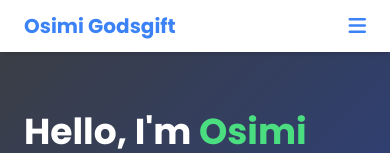
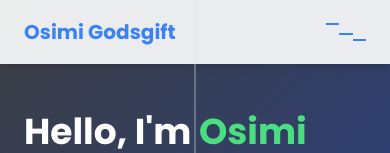
Before and after one commit to Coding-Base/OsimiGodsgiftPortfolio, a React (Vite) app: page / in a window 390 px wide. Shown: the top 153 px of the page. Built offline with nearby package versions, Linux system fonts and the light colour scheme.

Commit message:
Update Navbar.jsx

```diff
--- a/src/components/Navbar.jsx
+++ b/src/components/Navbar.jsx
@@ -1,8 +1,25 @@
 // src/components/Navbar.jsx
-import { useState } from 'react'
+import React, { useEffect, useRef, useState } from 'react'
 
-const Navbar = () => {
+export default function Navbar() {
   const [isMenuOpen, setIsMenuOpen] = useState(false)
+  const menuRef = useRef(null)
+
+  useEffect(() => {
+    const onKey = (e) => {
+      if (e.key === 'Escape') setIsMenuOpen(false)
+    }
+    window.addEventListener('keydown', onKey)
+    return () => window.removeEventListener('keydown', onKey)
+  }, [])
+
+  useEffect(() => {
+    // prevent body scroll when menu is open
+    document.body.style.overflow = isMenuOpen ? 'hidden' : ''
+    return () => {
+      document.body.style.overflow = ''
+    }
+  }, [isMenuOpen])
 
   const scrollToSection = (sectionId) => {
     const element = document.getElementById(sectionId)
@@ -13,9 +30,11 @@ const Navbar = () => {
   }
 
   return (
-    <nav className="fixed w-full bg-white shadow-md z-50">
+    <nav className="fixed w-full z-50">
+      <div className="bg-white/90 backdrop-blur-sm shadow-md">
         <div className="container mx-auto px-6 py-3 flex justify-between items-center">
-        <a href="#" className="text-xl font-bold text-blue-500">Osimi Godsgift</a>
+          <a href="#home" onClick={(e) => { e.preventDefault(); scrollToSection('home') }} className="text-xl font-bold text-blue-500">Osimi Godsgift</a>
+
           <div className="hidden md:flex space-x-10">
             <button onClick={() => scrollToSection('home')} className="hover:text-blue-500 transition">Home</button>
             <button onClick={() => scrollToSection('about')} className="hover:text-blue-500 transition">About</button>
@@ -24,24 +43,110 @@ const Navbar = () => {
             <button onClick={() => scrollToSection('certifications')} className="hover:text-blue-500 transition">Certifications</button>
             <button onClick={() => scrollToSection('contact')} className="hover:text-blue-500 transition">Contact</button>
           </div>
-        <div className="md:hidden">
-          <button onClick={() => setIsMenuOpen(!isMenuOpen)} className="text-blue-500 focus:outline-none">
-            <i className="fas fa-bars text-xl"></i>
+
+          <div className="md:hidden flex items-center">
+            <button
+              onClick={() => setIsMenuOpen((v) => !v)}
+              aria-expanded={isMenuOpen}
+              aria-label={isMenuOpen ? 'Close menu' : 'Open menu'}
+              className="relative z-60 w-10 h-10 flex items-center justify-center text-blue-500 focus:outline-none"
+            >
+              <span className={`block w-6 h-0.5 bg-current transform transition duration-300 ${isMenuOpen ? 'translate-y-0 rotate-45' : '-translate-y-2'}`} />
+              <span className={`block w-6 h-0.5 bg-current mt-1 transform transition duration-300 ${isMenuOpen ? 'opacity-0' : 'opacity-100'}`} />
+              <span className={`block w-6 h-0.5 bg-current transform transition duration-300 ${isMenuOpen ? 'translate-y-0 -rotate-45' : 'translate-y-2'}`} />
             </button>
           </div>
         </div>
+      </div>
 
-      {/* Mobile Menu */}
-      <div className={`md:hidden bg-white px-6 pt-2 pb-4 ${isMenuOpen ? 'block' : 'hidden'}`}>
-        <button onClick={() => scrollToSection('home')} className="block py-2 hover:text-blue-500 transition w-full text-left">Home</button>
-        <button onClick={() => scrollToSection('about')} className="block py-2 hover:text-blue-500 transition w-full text-left">About</button>
-        <button onClick={() => scrollToSection('skills')} className="block py-2 hover:text-blue-500 transition w-full text-left">Skills</button>
-        <button onClick={() => scrollToSection('projects')} className="block py-2 hover:text-blue-500 transition w-full text-left">Projects</button>
-        <button onClick={() => scrollToSection('certifications')} className="block py-2 hover:text-blue-500 transition w-full text-left">Certifications</button>
-        <button onClick={() => scrollToSection('contact')} className="block py-2 hover:text-blue-500 transition w-full text-left">Contact</button>
+      {/* MOBILE BOOK MENU */}
+      <div
+        ref={menuRef}
+        className={`fixed inset-0 pointer-events-none`}
+        aria-hidden={!isMenuOpen}
+      >
+        {/* backdrop */}
+        <div
+          className={`absolute inset-0 bg-black/40 transition-opacity duration-400 ${isMenuOpen ? 'opacity-100 pointer-events-auto' : 'opacity-0'}`}
+          onClick={() => setIsMenuOpen(false)}
+        />
+
+        {/* book container provides perspective for 3D */}
+        <div className="absolute inset-0 flex items-center justify-center pointer-events-none">
+          <div className="relative w-full max-w-lg h-full md:h-auto flex items-center justify-center pointer-events-none" style={{ perspective: '1400px' }}>
+            {/* left panel */}
+            <div
+              className="fixed top-0 left-0 h-full w-1/2 md:w-1/2 overflow-hidden pointer-events-auto"
+              style={{
+                transformStyle: 'preserve-3d',
+                transformOrigin: 'right center',
+                transition: 'transform 760ms cubic-bezier(.2,.85,.32,1), opacity 420ms',
+                zIndex: 70
+              }}
+            >
+              <div
+                className={`h-full w-full bg-gradient-to-r from-white to-slate-50/90 shadow-lg border-r border-white/30 flex items-center justify-center ${isMenuOpen ? 'opacity-100' : 'opacity-0'}`}
+                style={{
+                  transform: isMenuOpen ? 'rotateY(0deg)' : 'rotateY(88deg)',
+                  borderTopRightRadius: '0',
+                  borderBottomRightRadius: '0'
+                }}
+              >
+                <nav className="px-6 py-10 w-full max-w-xs">
+                  <ul className="space-y-6 text-left">
+                    <li><button onClick={() => scrollToSection('home')} className="text-xl font-semibold text-slate-800 hover:text-blue-600">Home</button></li>
+                    <li><button onClick={() => scrollToSection('about')} className="text-xl font-semibold text-slate-800 hover:text-blue-600">About</button></li>
+                    <li><button onClick={() => scrollToSection('skills')} className="text-xl font-semibold text-slate-800 hover:text-blue-600">Skills</button></li>
+                  </ul>
+                </nav>
               </div>
+            </div>
+
+            {/* right panel */}
+            <div
+              className="fixed top-0 right-0 h-full w-1/2 md:w-1/2 overflow-hidden pointer-events-auto"
+              style={{
+                transformStyle: 'preserve-3d',
+                transformOrigin: 'left center',
+                transition: 'transform 760ms cubic-bezier(.2,.85,.32,1), opacity 420ms',
+                zIndex: 70
+              }}
+            >
+              <div
+                className={`h-full w-full bg-gradient-to-l from-white to-slate-50/90 shadow-lg border-l border-white/30 flex items-center justify-center ${isMenuOpen ? 'opacity-100' : 'opacity-0'}`}
+                style={{
+                  transform: isMenuOpen ? 'rotateY(0deg)' : 'rotateY(-88deg)',
+                  borderTopLeftRadius: '0',
+                  borderBottomLeftRadius: '0'
+                }}
+              >
+                <nav className="px-6 py-10 w-full max-w-xs">
+                  <ul className="space-y-6 text-right">
+                    <li><button onClick={() => scrollToSection('projects')} className="text-xl font-semibold text-slate-800 hover:text-blue-600">Projects</button></li>
+                    <li><button onClick={() => scrollToSection('certifications')} className="text-xl font-semibold text-slate-800 hover:text-blue-600">Certifications</button></li>
+                    <li><button onClick={() => scrollToSection('contact')} className="text-xl font-semibold text-slate-800 hover:text-blue-600">Contact</button></li>
+                  </ul>
+                </nav>
+              </div>
+            </div>
+
+            {/* center hinge accent */}
+            <div
+              className="absolute top-0 bottom-0 left-1/2 -translate-x-1/2 w-px bg-slate-200/60 pointer-events-none"
+              style={{ zIndex: 75 }}
+            />
+          </div>
+        </div>
+      </div>
+
+      <style>{`
+        /* ensure smooth 3d effect and hide backface */
+        .fixed [style*="rotateY"] { backface-visibility: hidden; -webkit-backface-visibility: hidden; }
+        /* small responsive tweaks */
+        @media (max-width: 640px) {
+          .fixed > .absolute { /* adjust panel widths on very small screens */ }
+        }
+      `}</style>
     </nav>
   )
 }
-
-export default Navbar
```
Lines whose indentation alone changed are shown as unchanged.
